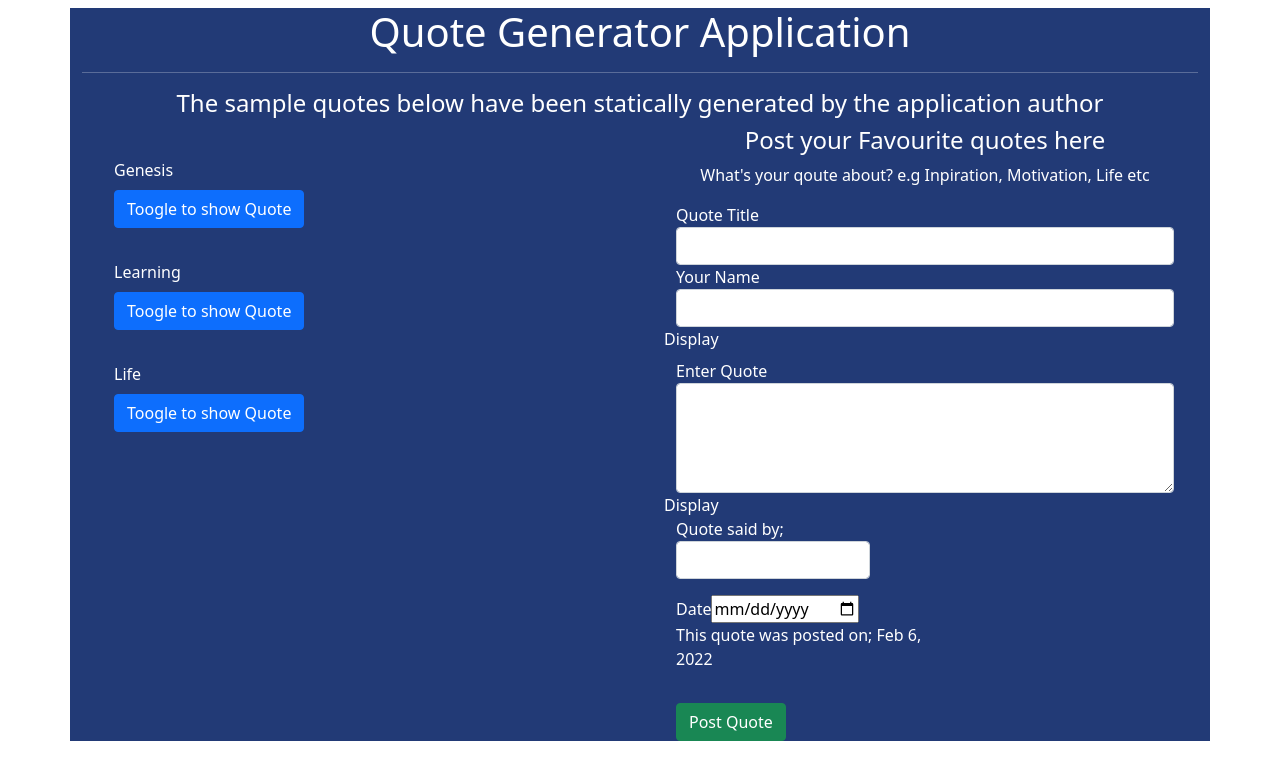
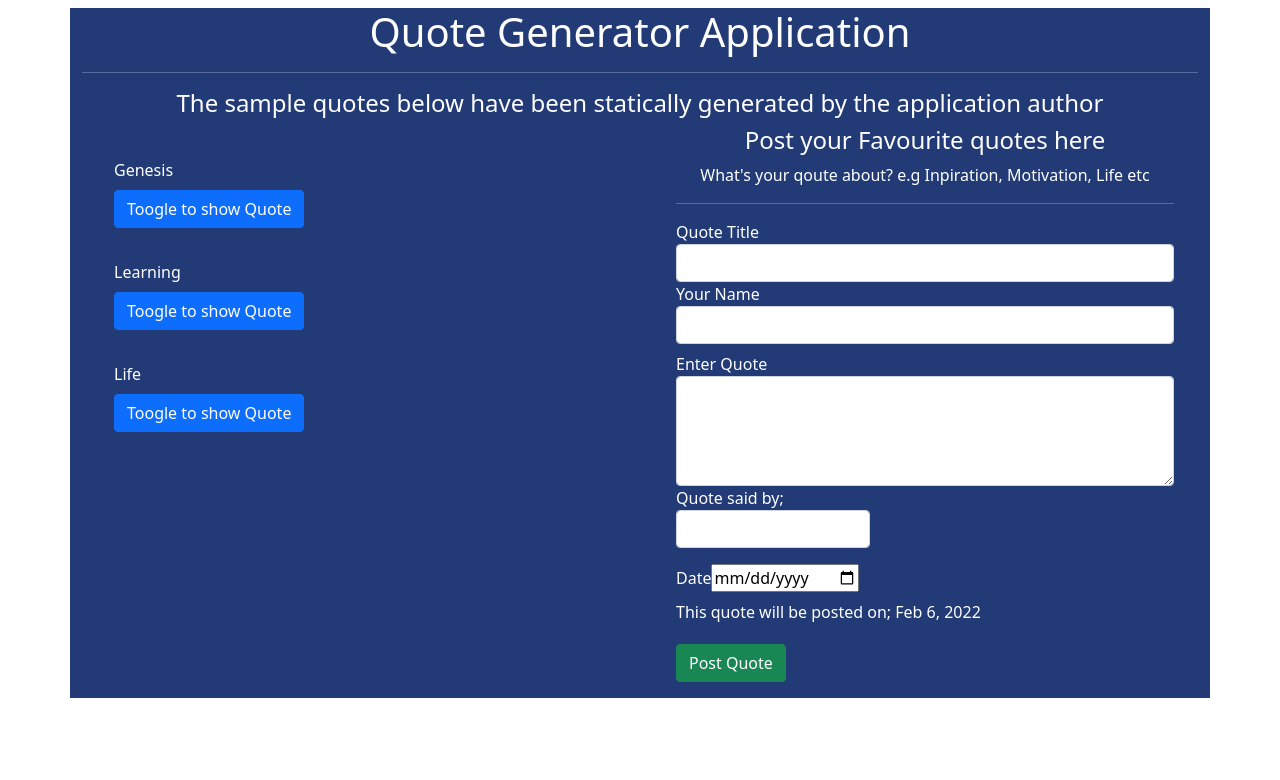
Before and after one commit to kimperria/Quote-App, an Angular app: page / in a window 1280 px wide. Shown: the top 780 px of the page. Built offline with nearby package versions, Linux system fonts and the light colour scheme.

Commit message:
styles quote form component

```diff
--- a/src/app/quote-form/quote-form.component.html
+++ b/src/app/quote-form/quote-form.component.html
@@ -5,9 +5,9 @@
             <div>
                 <p class="text-center">What's your qoute about?
                     e.g Inpiration, Motivation, Life etc</p>
+                    <hr>
                     <label for="name">Quote Title</label>
             </div>
-
             <div>
                 <input type="text" class="form-control" id="title" [(ngModel)]="newQuote.title" name="title" #title='ngModel' required>
                 <!-- display {{newQuote.name}} -->
@@ -24,7 +24,7 @@
             <div>
                 <input type="text" class="form-control" id="userName" [(ngModel)]="newQuote.name" name="name" #name="ngModel" required>
             </div>
-            Display {{newQuote.name}}
+            <!-- Display {{newQuote.name}} -->
             <div [hidden]="name.valid || name.pristine" class="alert alert-danger mt-3">
                 <h6>Your name is required</h6>
             </div>
@@ -36,7 +36,7 @@
             <div>
                 <textarea class="form-control" id="userQuote" rows="4" [(ngModel)]="newQuote.say" name="say" #say="ngModel" required></textarea>
             </div>
-            Display {{newQuote.say}}
+            <!-- Display {{newQuote.say}} -->
             <div [hidden]="say.valid || say.pristine" class="alert alert-danger mt-3">
                 <h6>Quote is required</h6>
             </div>
@@ -56,14 +56,14 @@
         <div class="col-md-6 mt-3">
             <label for="createdDate">Date</label>
             <input type="date" id="posted" [(ngModel)]="newQuote.postedDate" name="postedDate" #postedDate="ngModel" required>
-                <p> This quote was posted on; {{newQuote.postedDate|date}} </p>
         </div>
+        <p class="mt-2"> This quote will be posted on; {{newQuote.postedDate|date}} </p>
 
 
         <div [hidden]="postedDate.valid || postedDate.valid" class="alert alert-danger">
             <h6>Date is required</h6>
         </div>
-        <button type="submit" class="btn btn-success mt-3">Post Quote</button>
+        <button type="submit" class="btn btn-success mt-1 mb-3">Post Quote</button>
     </form>
 
 </div>
```
